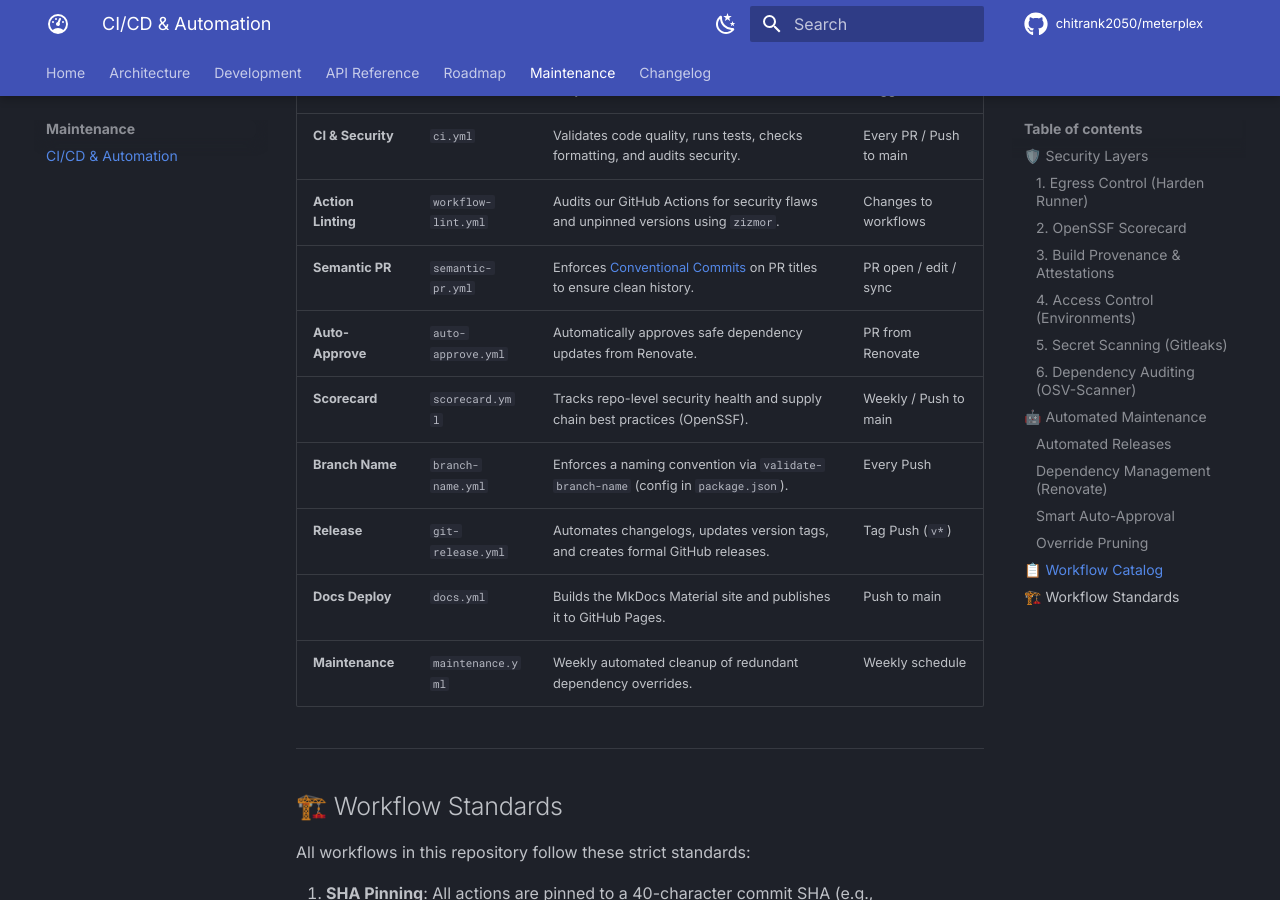
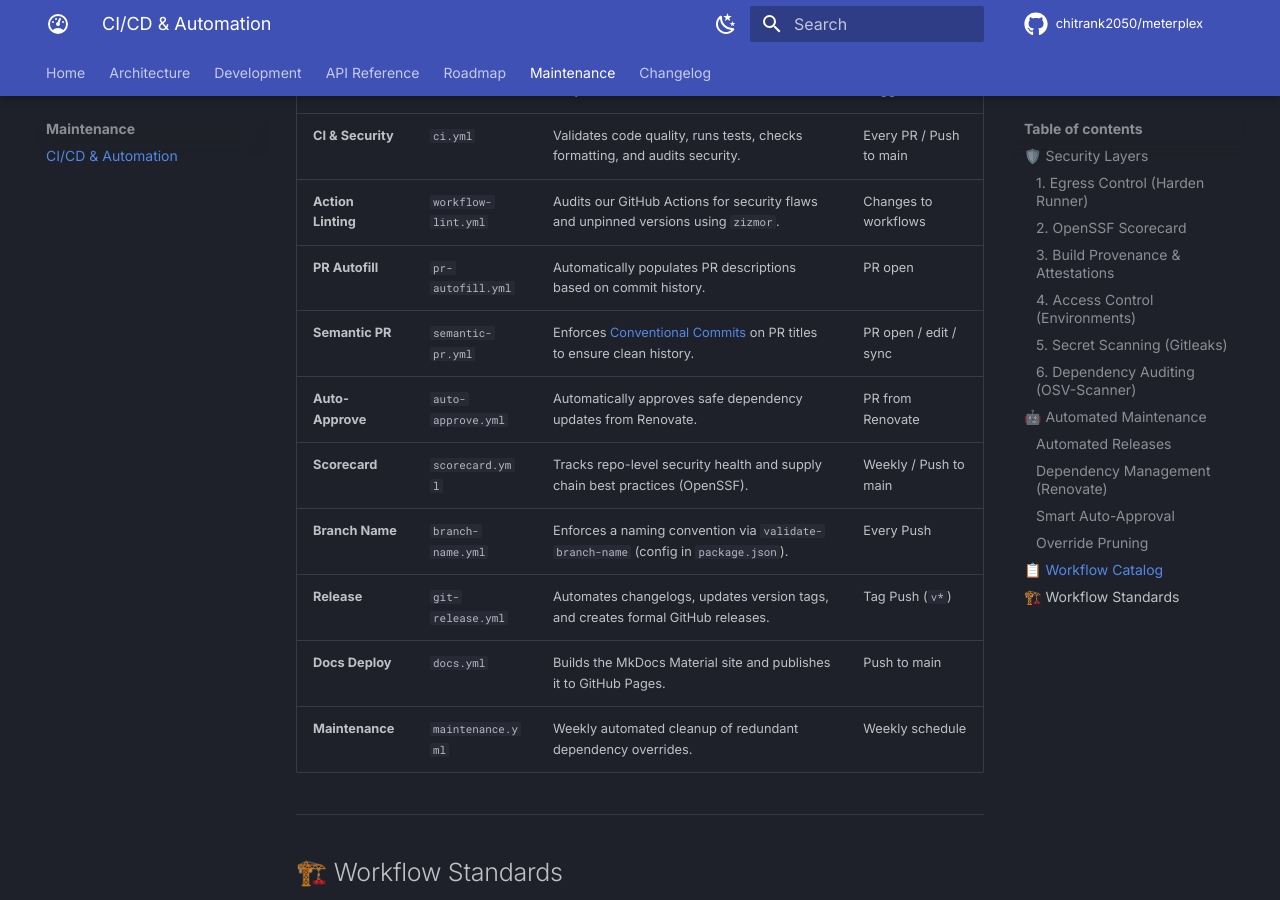
Before and after one commit to chitrank2050/meterplex, an MkDocs documentation site: the page built from docs/maintenance/ci-cd.md, in a window 1280 px wide and 900 px high, scrolled down 2837 px. Built offline with MkDocs 1.6.1 and Material for MkDocs 9.7.7, drawn with Linux system fonts in a browser that asks for light colours; comment, search, counter and statistics services are not loaded.

Commit message:
feat: implement automated PR description population via GitHub Actions and update documentation

```diff
--- a/docs/maintenance/ci-cd.md
+++ b/docs/maintenance/ci-cd.md
@@ -83,6 +83,7 @@ A custom workflow (`maintenance.yml`) that runs weekly to check if any entries i
 | :--- | :--- | :--- | :--- |
 | **CI & Security** | `ci.yml` | Validates code quality, runs tests, checks formatting, and audits security. | Every PR / Push to main |
 | **Action Linting** | `workflow-lint.yml` | Audits our GitHub Actions for security flaws and unpinned versions using `zizmor`. | Changes to workflows |
+| **PR Autofill** | `pr-autofill.yml` | Automatically populates PR descriptions based on commit history. | PR open |
 | **Semantic PR** | `semantic-pr.yml` | Enforces [Conventional Commits](https://www.conventionalcommits.org/) on PR titles to ensure clean history. | PR open / edit / sync |
 | **Auto-Approve** | `auto-approve.yml` | Automatically approves safe dependency updates from Renovate. | PR from Renovate |
 | **Scorecard** | `scorecard.yml` | Tracks repo-level security health and supply chain best practices (OpenSSF). | Weekly / Push to main |
```
Also changed, not shown: .github/PULL_REQUEST_TEMPLATE.md, 1 other file.
